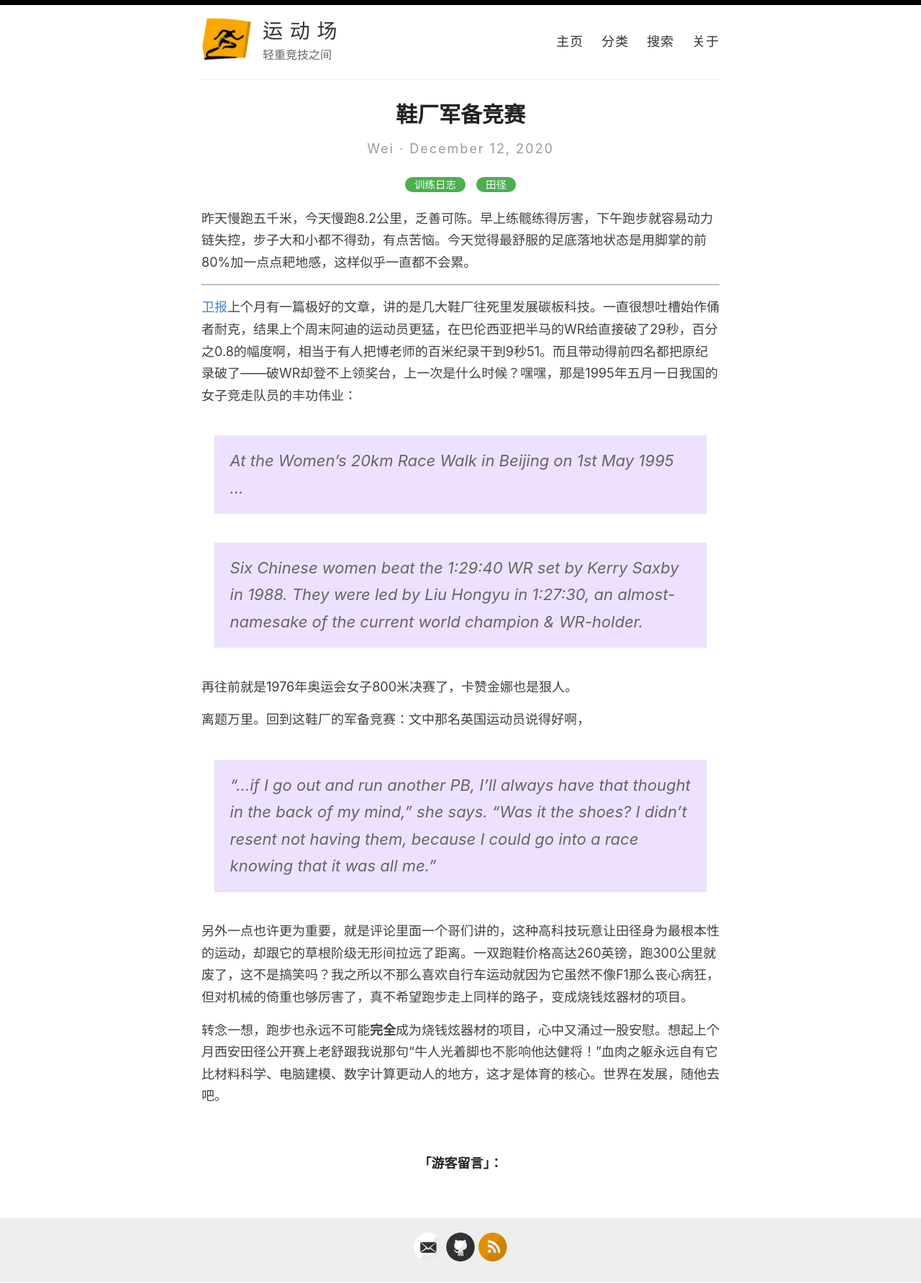
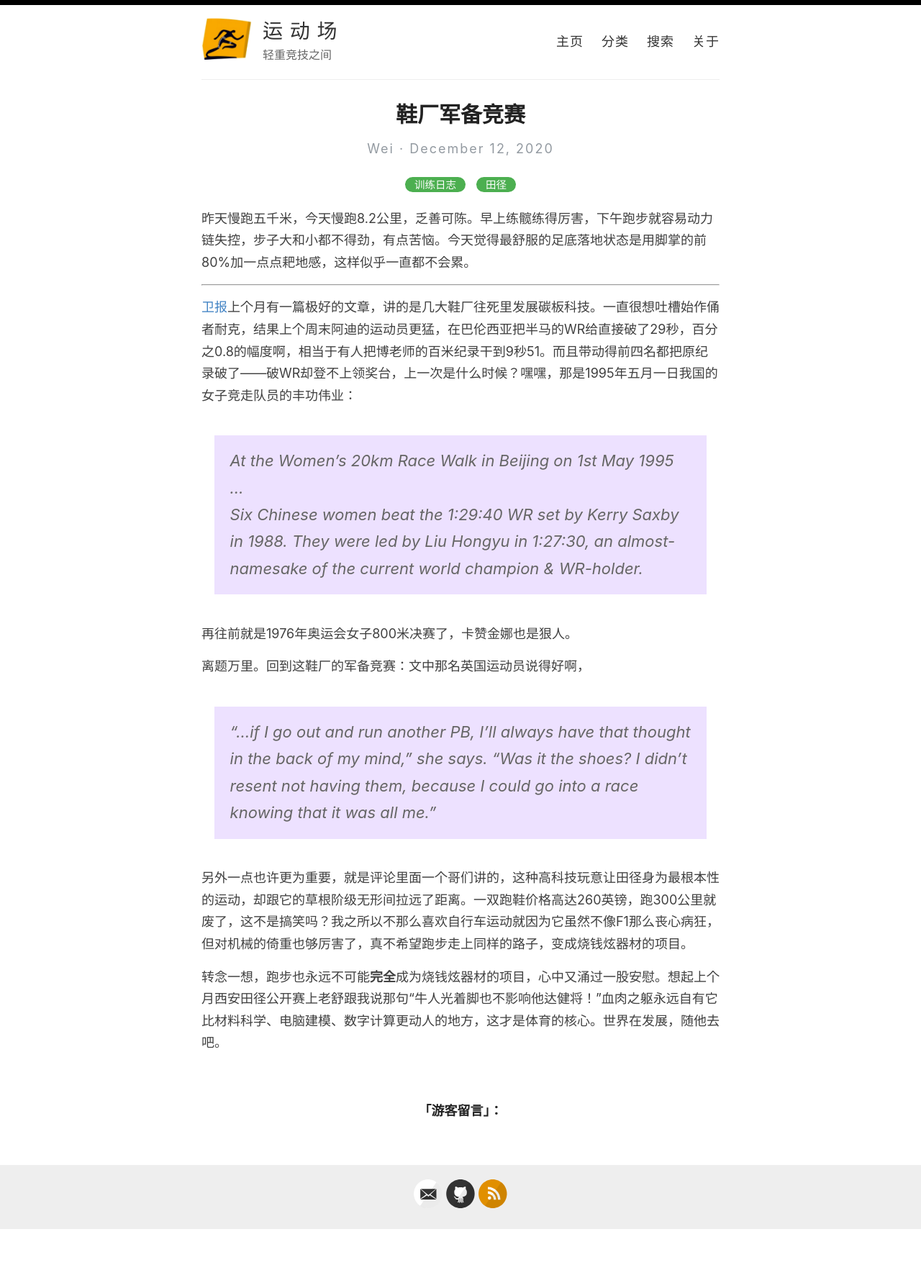
Before and after one commit to athletik/athletik.github.io, a Jekyll site: the page built from _posts/2020-12-12-鞋厂军备竞赛.md, in a window 1280 px wide. Shown: the whole page at 72% size. Built offline with Jekyll 4.4.1, drawn with Linux system fonts in a browser that asks for light colours; comment, search, counter and statistics services are not loaded; after the commit the page ends 1709 px from its top, so only the background shows below that.

```diff
--- a/_posts/2020-12-12-鞋厂军备竞赛.md
+++ b/_posts/2020-12-12-鞋厂军备竞赛.md
@@ -11,8 +11,7 @@ title: 鞋厂军备竞赛
 [卫报](https://www.theguardian.com/lifeandstyle/2020/nov/28/it-stretches-the-limits-of-performance-the-race-to-make-the-worlds-fastest-running-shoe)上个月有一篇极好的文章，讲的是几大鞋厂往死里发展碳板科技。一直很想吐槽始作俑者耐克，结果上个周末阿迪的运动员更猛，在巴伦西亚把半马的WR给直接破了29秒，百分之0.8的幅度啊，相当于有人把博老师的百米纪录干到9秒51。而且带动得前四名都把原纪录破了——破WR却登不上领奖台，上一次是什么时候？嘿嘿，那是1995年五月一日我国的女子竞走队员的丰功伟业：
 
 > At the Women's 20km Race Walk in Beijing on 1st May 1995 ...
-
-> Six Chinese women beat the 1:29:40 WR set by Kerry Saxby in 1988. They were led by Liu Hongyu in 1:27:30, an almost-namesake of the current world champion & WR-holder.
+Six Chinese women beat the 1:29:40 WR set by Kerry Saxby in 1988. They were led by Liu Hongyu in 1:27:30, an almost-namesake of the current world champion & WR-holder.
 
 再往前就是1976年奥运会女子800米决赛了，卡赞金娜也是狠人。
 
```
